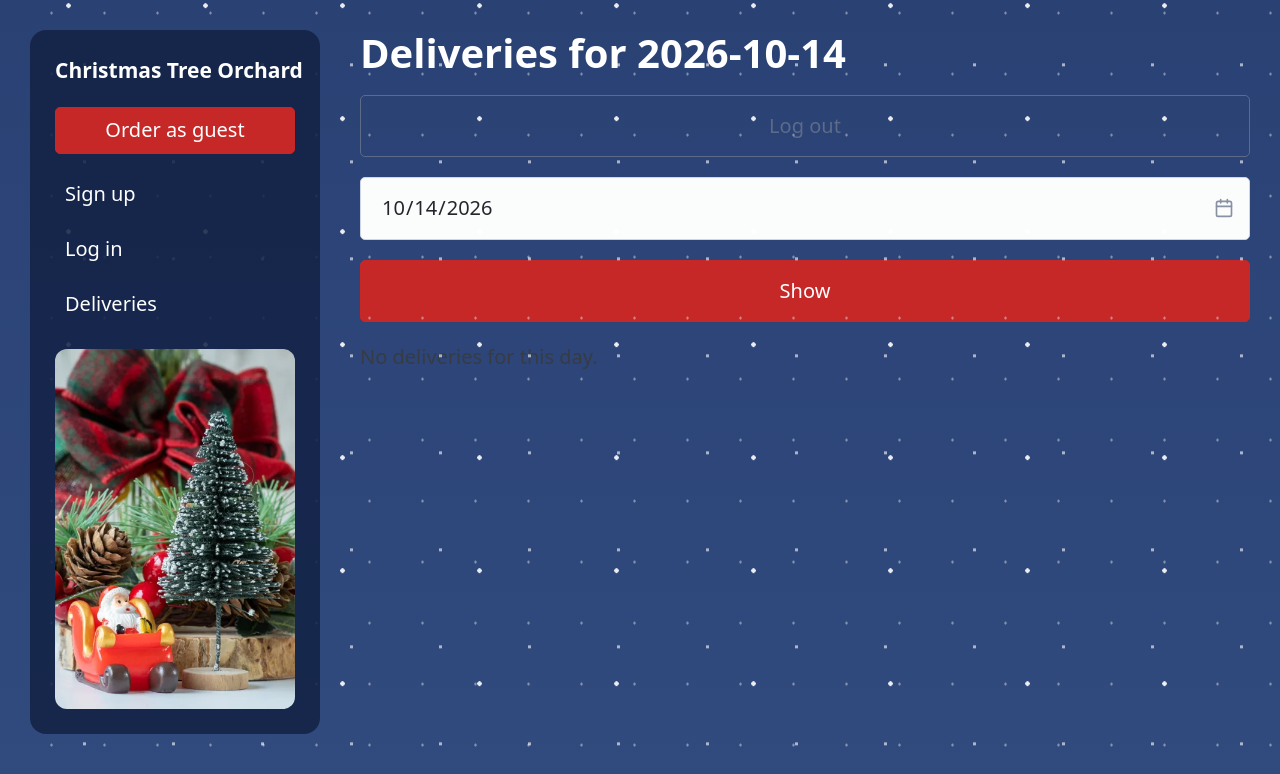
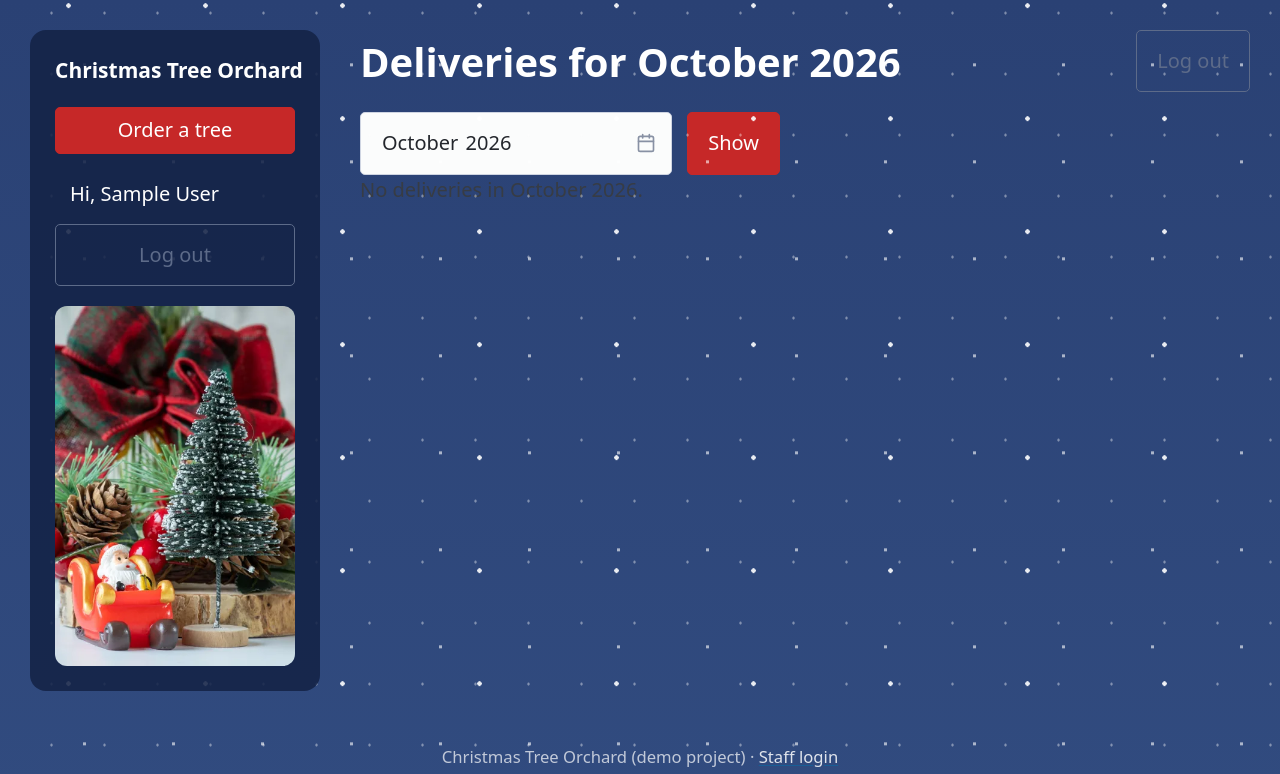
Before and after one commit to tsultan96/christmas-tree-orchard, a Flask app: page /admin in a window 1280 px wide. Shown: the top 774 px of the page. Run offline with Flask 3, Linux system fonts and the light colour scheme; the visitor is signed in with stand-in values (Sample User, id 1); data that the repository does not hold is empty; some libraries are stand-ins or nearby versions.

Commit message:
Monthly deliveries view with summary

```diff
--- a/app.py
+++ b/app.py
@@ -1,15 +1,16 @@
 import os
 import secrets
-from datetime import date
+from datetime import date, datetime
 
 import stripe
 from dotenv import load_dotenv
 from flask import Flask, redirect, render_template, request, session, url_for
+from werkzeug.security import check_password_hash
 
 from emails import send_alert, send_confirmation
 from orders import DOZEN_DISCOUNT, FLOCKING_PRICE, PRICES, validate_order
 from payments import create_checkout, paid_row
-from sheets import create_customer, find_customer, get_orders_for, save_order, set_delivered, set_paid
+from sheets import create_customer, find_customer, get_orders_for_month, save_order, set_delivered, set_paid
 
 
 load_dotenv()
@@ -61,8 +62,34 @@
         if not errors:
             create_customer(form["email"], form["name"], form["phone"], password)
             session["customer"] = form["email"]
+            session["customer_name"] = form["name"]
             return redirect(url_for("index"))
     return render_template("signup.html", errors=errors, form=form)
+
+
+@app.route("/account/login", methods=["GET", "POST"])
+def account_login():
+    error = None
+    email = ""
+    if request.method == "POST":
+        email = request.form.get("email", "").strip().lower()
+        password = request.form.get("password", "")
+        customer = find_customer(email)
+        # same message whether the email is unknown or the password is wrong,
+        # so nobody can use this page to find out who has an account
+        if customer and check_password_hash(customer["Password hash"], password):
+            session["customer"] = customer["Email"]
+            session["customer_name"] = customer["Name"]
+            return redirect(url_for("index"))
+        error = "Email or password is incorrect."
+    return render_template("account_login.html", error=error, email=email)
+
+
+@app.route("/account/logout", methods=["POST"])
+def account_logout():
+    session.pop("customer", None)
+    session.pop("customer_name", None)
+    return redirect(url_for("index"))
 
 
 @app.route("/order", methods=["GET", "POST"])
@@ -122,6 +149,8 @@
 
 @app.route("/login", methods=["GET", "POST"])
 def login():
+    if session.get("admin"):
+        return redirect(url_for("admin"))  # already logged in: go straight to deliveries
     error = None
     if request.method == "POST":
         typed = request.form.get("password", "")
@@ -143,9 +172,21 @@
     if not session.get("admin"):
         return redirect(url_for("login"))
 
-    day = request.args.get("date", date.today().isoformat())
-    orders = get_orders_for(day)
-    return render_template("admin.html", orders=orders, day=day)
+    month = request.args.get("month", date.today().strftime("%Y-%m"))
+    try:
+        month_label = datetime.strptime(month, "%Y-%m").strftime("%B %Y")  # "December 2026"
+    except ValueError:
+        return redirect(url_for("admin"))  # bad month in the URL: show this month instead
+
+    orders = get_orders_for_month(month)
+    delivered = sum(1 for o in orders if o["Delivered"] == "Yes")
+    return render_template(
+        "admin.html",
+        orders=orders,
+        month=month,
+        month_label=month_label,
+        delivered=delivered,
+    )
 
 
 @app.route("/admin/delivered", methods=["POST"])
@@ -155,7 +196,7 @@
 
     row = int(request.form["row"])
     set_delivered(row, request.form["delivered"] == "Yes")
-    return redirect(url_for("admin", date=request.form["date"]))
+    return redirect(url_for("admin", month=request.form["month"]))
 
 
 if __name__ == "__main__":
--- a/sheets.py
+++ b/sheets.py
@@ -53,13 +53,18 @@
     return int(updated_range.split("!")[1].split(":")[0][1:])
 
 
-def get_orders_for(day):
+TIME_ORDER = {"morning": 0, "afternoon": 1, "evening": 2}
+
+
+def get_orders_for_month(month):
+    """Return all orders delivering in this month ("2026-12"), sorted by date and time window."""
     orders = get_sheet().get_all_records(numericise_ignore=["all"])
     result = []
     for row_number, order in enumerate(orders, start=2):
-        if order["Delivery date"] == day:
+        if order["Delivery date"].startswith(month + "-"):
             order["row"] = row_number
             result.append(order)
+    result.sort(key=lambda o: (o["Delivery date"], TIME_ORDER.get(o["Time window"], 9)))
     return result
 
 
--- a/static/theme.css
+++ b/static/theme.css
@@ -71,6 +71,24 @@
 
 h1, h2, h3, label, legend { color: #ffffff; }
 
+/* heading on the left, action button on the right, same line (wraps on narrow screens) */
+.page-header {
+    display: flex;
+    justify-content: space-between;
+    align-items: center;
+    flex-wrap: wrap;
+    gap: 1rem;
+    margin-bottom: 1rem;
+}
+.page-header h1 { margin: 0; }
+.page-header form { margin: 0; }
+.page-header form button { width: auto; margin: 0; }
+
+/* month picker and its button side by side */
+.month-picker { display: flex; gap: 0.75rem; max-width: 420px; }
+.month-picker input, .month-picker button { margin: 0; }
+.month-picker button { width: auto; }
+
 /* page layout: sidebar on the left, content on the right */
 .layout {
     display: grid;
@@ -111,6 +129,9 @@
 .sidebar nav li { list-style: none; padding: 0; }
 .sidebar nav a { display: block; text-align: left; margin: 0; }
 .sidebar nav a[role="button"] { text-align: center; margin-bottom: 0.5rem; }
+.sidebar .hello { color: #ffffff; padding: 0.5rem 0.75rem; }
+.sidebar nav form { margin: 0; }
+.sidebar nav form button { width: 100%; margin: 0; }
 .sidebar nav a:not([role="button"]) { color: #ffffff; }
 
 /* Santa picture at the bottom of the sidebar */
--- a/templates/admin.html
+++ b/templates/admin.html
@@ -2,30 +2,33 @@
 {% block title %}Deliveries{% endblock %}
 {% block content %}
 
-<h1>Deliveries for {{ day }}</h1>
+<div class="page-header">
+    <h1>Deliveries for {{ month_label }}</h1>
+    <form method="post" action="{{ url_for('logout') }}">
+        <button type="submit" class="secondary outline">Log out</button>
+    </form>
+</div>
 
-<form method="post" action="{{ url_for('logout') }}">
-    <button type="submit" class="secondary outline">Log out</button>
-</form>
-
-
-<form method="get">
-    <input type="date" name="date" value="{{ day }}">
+<form method="get" class="month-picker">
+    <input type="month" name="month" value="{{ month }}" aria-label="Month">
     <button type="submit">Show</button>
 </form>
 
 {% if orders %}
+<p>{{ orders | length }} orders this month · {{ delivered }} delivered · {{ orders | length - delivered }} to go</p>
+
 <div class="overflow-auto snow-card">
 <table>
     <thead>
         <tr>
-            <th>Time</th><th>Name</th><th>Phone</th><th>Address</th>
+            <th>Date</th><th>Time</th><th>Name</th><th>Phone</th><th>Address</th>
             <th>Tree</th><th>Notes</th><th>Payment</th><th>Paid</th><th>Delivered</th>
         </tr>
     </thead>
     <tbody>
         {% for o in orders %}
         <tr>
+            <td>{{ o["Delivery date"] }}</td>
             <td>{{ o["Time window"] }}</td>
             <td>{{ o["Name"] }}</td>
             <td>{{ o["Phone"] }}</td>
@@ -43,7 +46,7 @@
             <td>
                 <form method="post" action="{{ url_for('mark_delivered') }}">
                     <input type="hidden" name="row" value="{{ o.row }}">
-                    <input type="hidden" name="date" value="{{ day }}">
+                    <input type="hidden" name="month" value="{{ month }}">
                     {% if o["Delivered"] == "Yes" %}
                         <input type="hidden" name="delivered" value="No">
                         <button type="submit" class="secondary">✓ Delivered (undo)</button>
@@ -59,7 +62,7 @@
 </table>
 </div>
 {% else %}
-<p>No deliveries for this day.</p>
+<p>No deliveries in {{ month_label }}.</p>
 {% endif %}
 
 {% endblock %}
--- a/templates/base.html
+++ b/templates/base.html
@@ -17,11 +17,18 @@
             <a href="{{ url_for('index') }}" class="brand"><strong>Christmas Tree Orchard</strong></a>
             <nav>
                 <ul>
-                    <li><a href="{{ url_for('order') }}" role="button">Order as guest</a></li>
-                    <li><a href="{{ url_for('signup') }}">Sign up</a></li>
-                    <li><a href="{{ url_for('member') }}">Log in</a></li>
-                    {% if session.get("admin") %}
-                        <li><a href="{{ url_for('admin') }}">Deliveries</a></li>
+                    {% if session.get("customer") %}
+                        <li><a href="{{ url_for('order') }}" role="button">Order a tree</a></li>
+                        <li class="hello">Hi, {{ session.get("customer_name") }}</li>
+                        <li>
+                            <form method="post" action="{{ url_for('account_logout') }}">
+                                <button type="submit" class="secondary outline">Log out</button>
+                            </form>
+                        </li>
+                    {% else %}
+                        <li><a href="{{ url_for('order') }}" role="button">Order as guest</a></li>
+                        <li><a href="{{ url_for('signup') }}">Sign up</a></li>
+                        <li><a href="{{ url_for('account_login') }}">Log in</a></li>
                     {% endif %}
                 </ul>
             </nav>
```
Also changed, not shown: templates/account_login.html (added, +20 -0 lines).
